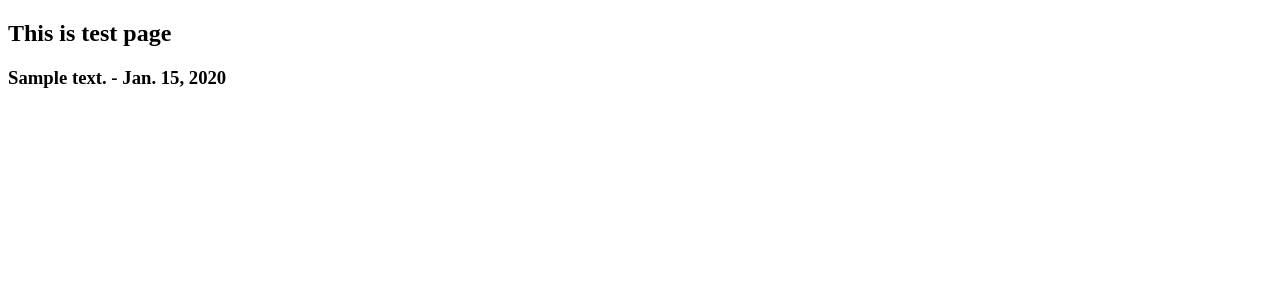
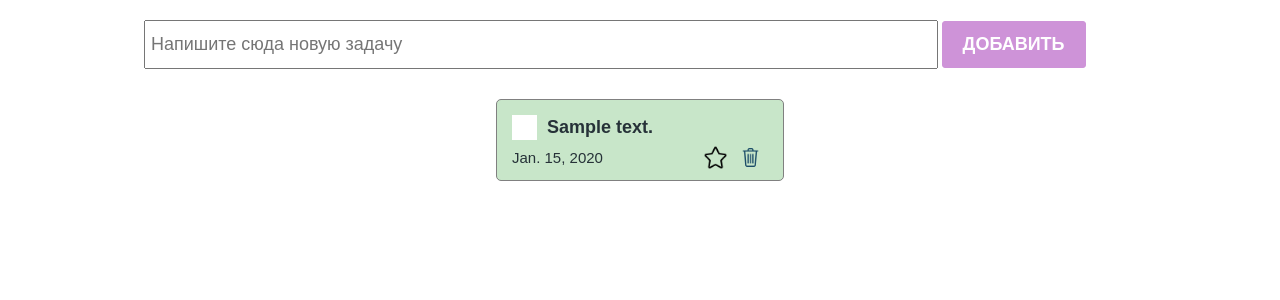
Before and after one commit to AvazChynybaev/TodoPython, a Django app: page /test/ in a window 1280 px wide. Shown: the top 300 px of the page. Run offline with Django 3.2, Linux system fonts and the light colour scheme; tables that the repository leaves empty hold one stand-in row (values such as "Sample post").

Commit message:
added todos in test.html

```diff
--- a/main/templates/test.html
+++ b/main/templates/test.html
@@ -1,15 +1,46 @@
+{% load static %}
 <!DOCTYPE html>
 <html lang="en">
 <head>
     <meta charset="UTF-8">
     <meta name="viewport" content="width=device-width, initial-scale=1.0">
     <meta http-equiv="X-UA-Compatible" content="ie=edge">
-    <title>Document</title>
+    <title>Todo</title>
+    <!-- <link rel="stylesheet" href="./styles/index.css"> -->
+    <link rel="stylesheet" href="{% static 'styles/index.css' %}">
+    <!-- <link rel="stylesheet" href="./styles/checkbox.css"> -->
+    <link rel="stylesheet" href="{% static 'styles/checkbox.css' %}">
 </head>
 <body>
-    <h2>This is test page</h2>
-    {% for todo in todo_list %}
-        <h3>{{ todo.text }} - {{ todo.created_at }}</h3>
-    {%endfor%}
+    <section>
+        <div class="create_container">
+            <input
+                type="text"
+                class="create_input"
+                placeholder="Напишите сюда новую задачу"
+            >
+            <button class="create_button">Добавить</button>
+        </div>
+        <div class="todo_container">
+            {% for todo in todo_list %}
+            <div class="todo_item">
+                <div class="todo_item_header">
+                    <label class="checkbox_container">
+                        <input type="checkbox">
+                        <span class="checkmark"></span>
+                    </label>
+                    <h4>{{ todo.text }}</h4>
+                </div>
+                <div class="todo_item_footer">
+                    <p>{{ todo.created_at }}</p>
+                    <div class="action_buttons">
+                        <img src="./icons/unmarked.png" alt="">
+                        <img src="./icons/delete.png" alt="">
+                    </div>
+                </div>
+            </div>
+            {% endfor %}
+        </div>
+    </section>
 </body>
 </html>
```
